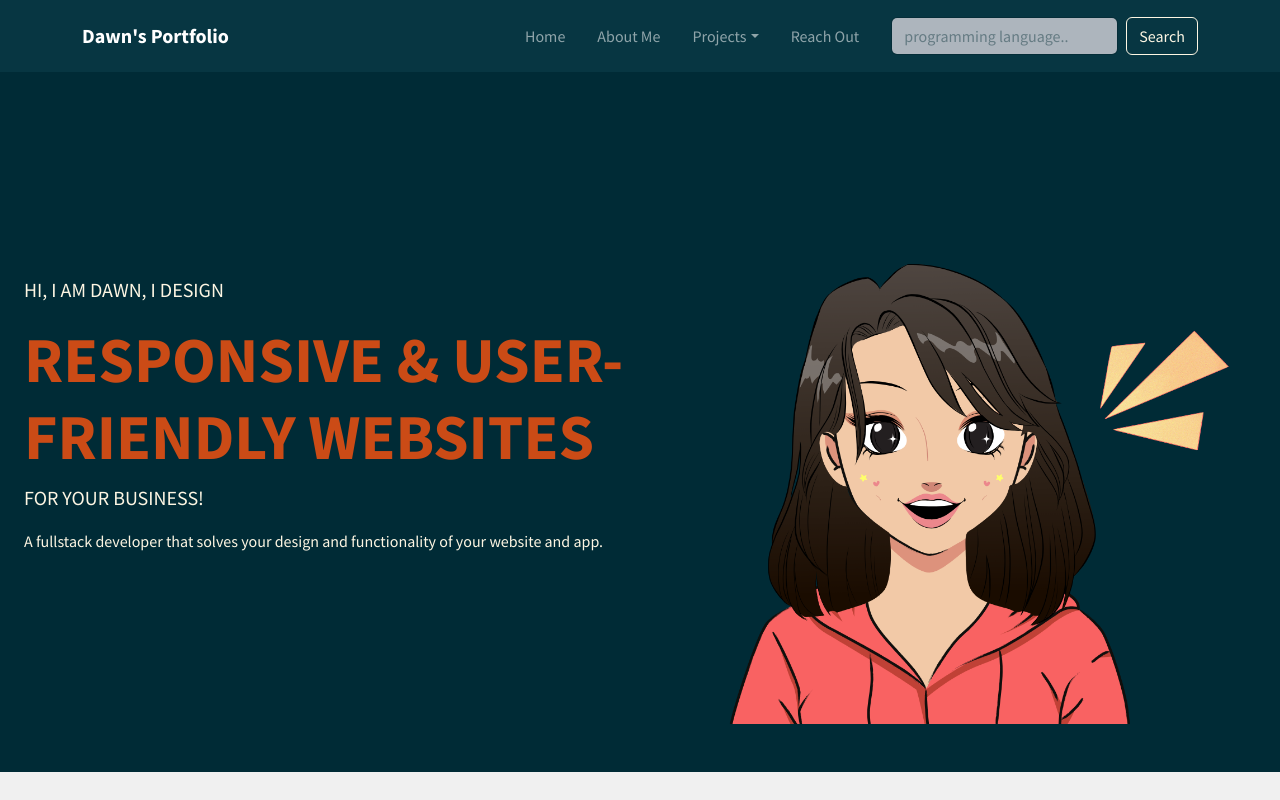
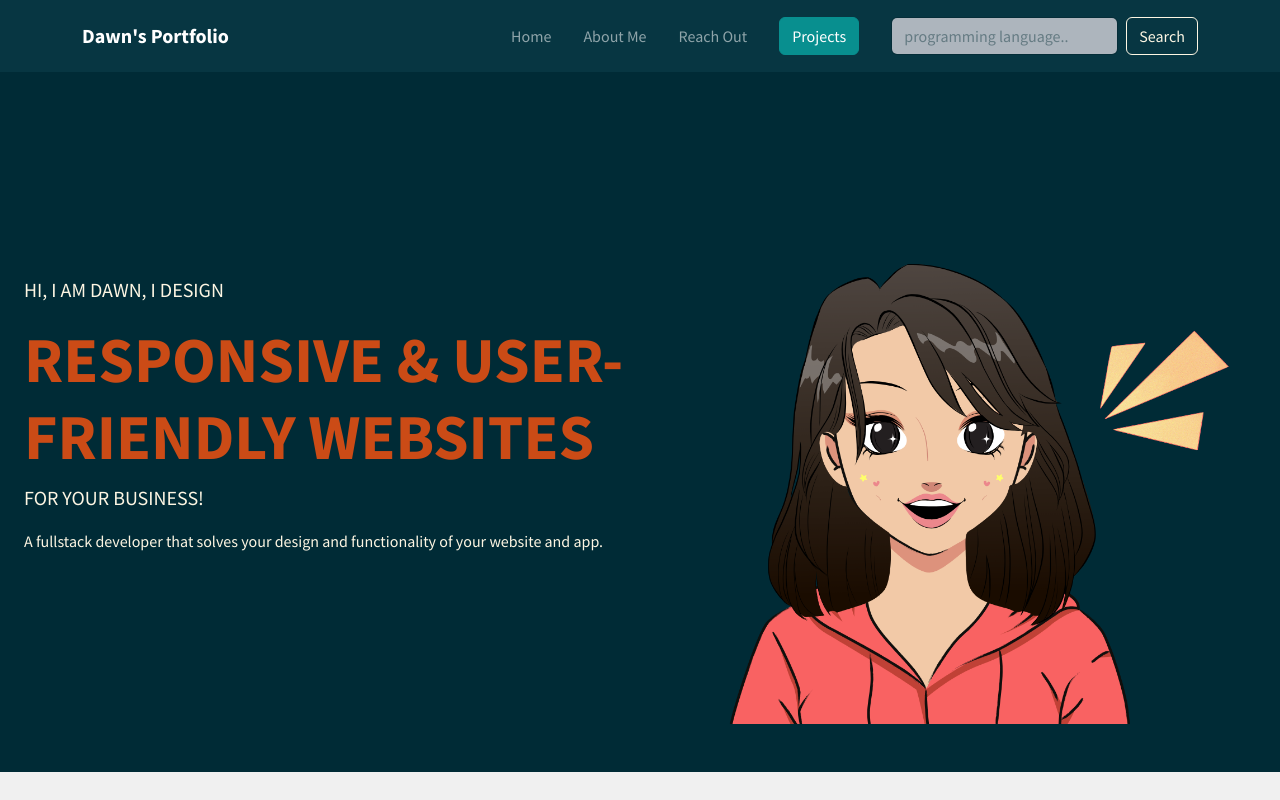
Before and after one commit to PseuDawncode/myreact, a React (Vite) app in the folder portfolio/: page / in a window 1280 px wide. Shown: the top 800 px of the page. Built offline with nearby package versions, Linux system fonts and the light colour scheme.

Commit message:
Changed the Projects link to button

```diff
--- a/portfolio/components/navigationBar.jsx
+++ b/portfolio/components/navigationBar.jsx
@@ -1,5 +1,5 @@
 import React, { useState } from 'react';
-import { Navbar, Nav, NavDropdown, Container, Form, FormControl, Button } from 'react-bootstrap';
+import { Navbar, Nav, Container, Form, FormControl, Button } from 'react-bootstrap';
 
 function NavigationBar({ onSearch }) {
     const [query, setQuery] = useState('');
@@ -17,15 +17,21 @@ function NavigationBar({ onSearch }) {
           <Nav className="ms-auto align-items-center">
             <Nav.Link href="#home" className="mx-2">Home</Nav.Link>
             <Nav.Link href="#about" className="mx-2">About Me</Nav.Link>
-            <NavDropdown title="Projects" id="projects-dropdown" className="mx-2">
-              <NavDropdown.Item href="#construction">Construction Services App</NavDropdown.Item>
-              <NavDropdown.Item href="#booklist">Book List App</NavDropdown.Item>
-              <NavDropdown.Item href="#tattoo">Tattoo Website</NavDropdown.Item>
-              <NavDropdown.Divider />
-              <NavDropdown.Item href="#allprojects">All Projects</NavDropdown.Item>
-            </NavDropdown>
             <Nav.Link href="#contact" className="mx-2">Reach Out</Nav.Link>
           </Nav>
+          <Button
+            className="mx-3"
+            href="projects.jsx"
+            style={{ backgroundColor: '#088F8F', borderColor: '#088F8F'}}
+            onMouseOver={(e) => {
+              e.target.style.backgroundColor = '#066b6b';
+              e.target.style.borderColor = '#066b6b';
+            }}
+            onMouseOut={(e) => {
+              e.target.style.backgroundColor = '#088F8F';
+              e.target.style.borderColor = '#088F8F';
+            }}
+          >Projects</Button>
           <Form className="d-flex ms-3" onSubmit={handleSubmit}>
             <FormControl
                 type="search"
```
